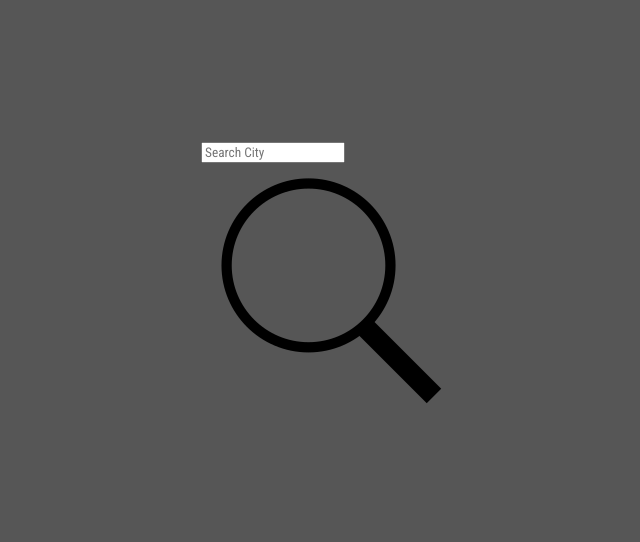
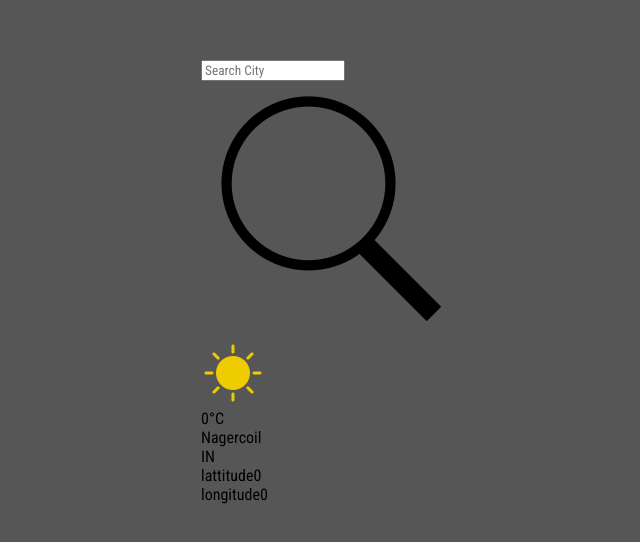
Before and after one commit to ManishPrakkash/weather-app, a React (Vite) app in the folder weatherApp/: page / in a window 1280 px wide. Shown: the part 118-660 px from the top of the page, without its empty margins (311-951 px from the left). Built offline with nearby package versions, Linux system fonts and the light colour scheme.

Commit message:
state variable added and props included

```diff
--- a/weatherApp/src/App.jsx
+++ b/weatherApp/src/App.jsx
@@ -10,9 +10,35 @@ import windIcon from './assets/wind.png'
 import snowIcon from './assets/snow.png'
 import humidityIcon from './assets/humidity.png'
 
+const WeatherDetails=({icon,temp,city,country,lat,log})=>{
+    return (<>
+      <div className="image">
+        <img src={icon} alt="image" />
+     </div>
+     <div className="temp">{temp}°C</div>
+     <div className="location">{city}</div>
+     <div className="country">{country}</div>
+     <div className="cord">
+        <div>
+          <span className="lat">lattitude</span>
+          <span>{lat}</span>
+        </div>
+        <div>
+          <span className="log">longitude</span>
+          <span>{log}</span>
+        </div>
+     </div>
+    </>);
+  };
 
 function App() {
-  const [count, setCount] = useState(0)
+
+  const [icon, setIcon] = useState(clearIcon);
+  const [temp, setTemp] = useState(0);
+  const [city, setCity] = useState('Nagercoil');
+  const [country, setCountry] =useState('IN');
+  const [lat, setLat] = useState(0);
+  const [log, setLog] = useState(0);
 
   return (
     <>
@@ -20,9 +46,10 @@ function App() {
       <div className="input-container">
         <input type="text" className="cityInput" placeholder="Search City"></input>
         <div>
-          <img src={searchIcon} alt="searchicon"></img>
+          <img className="searchIcon"src={searchIcon} alt="searchicon"></img>
         </div>
       </div>
+        <WeatherDetails icon={icon} temp={temp} city={city} country={country} lat={lat} log={log} />
     </div>
     </>
   )
```
